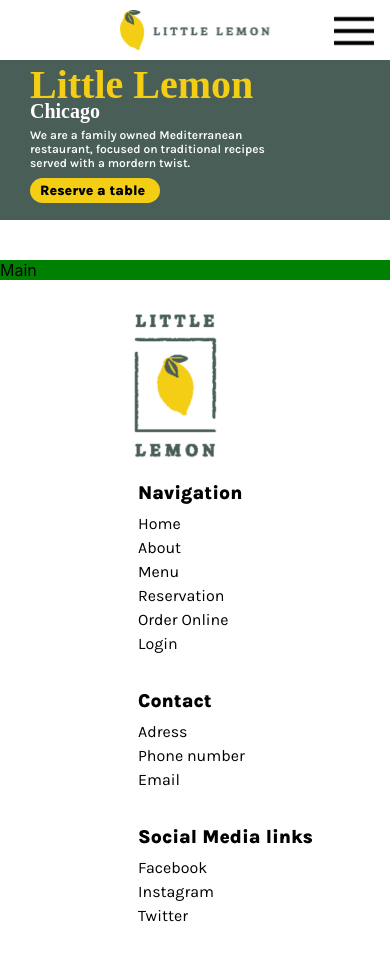
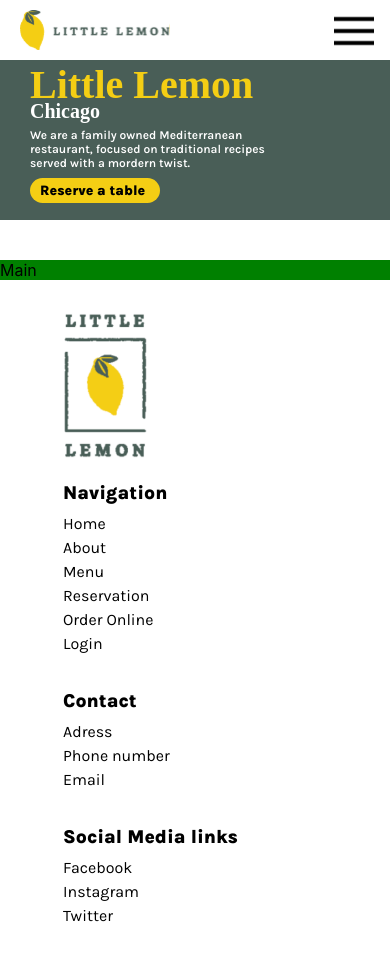
Before and after one commit to JohannHerberger/Little-Lemon-reservation, a React (Create React App) app: page / in a window 390 px wide. Shown: the top 960 px of the page. Built offline with nearby package versions, Linux system fonts and the light colour scheme; a web font is replaced by a local one.

Commit message:
wirklich full responisve navbar und footer

```diff
--- a/src/styles/footer.css
+++ b/src/styles/footer.css
@@ -58,9 +58,13 @@
     }
     .logo-footer{
         width: 90px;
-        margin-left: 130px;
+        margin-left: 60px;
     }
     .footer-container{
         flex-direction: column;
+        margin-left: 0px;
+    }
+    .footer-list{
+        padding-left: 0px;
     }
 }
--- a/src/styles/nav.css
+++ b/src/styles/nav.css
@@ -41,12 +41,14 @@
 @media (max-width:642px){
     .logo-nav{
         width: 150px;
+        margin-left: 20px;
     }
     .hamburger{
         width: 40px;
     }
     .navbar{
         height: 60px;
+        justify-content: start;
     }
     .toggle-button{
         display: flex;
```
